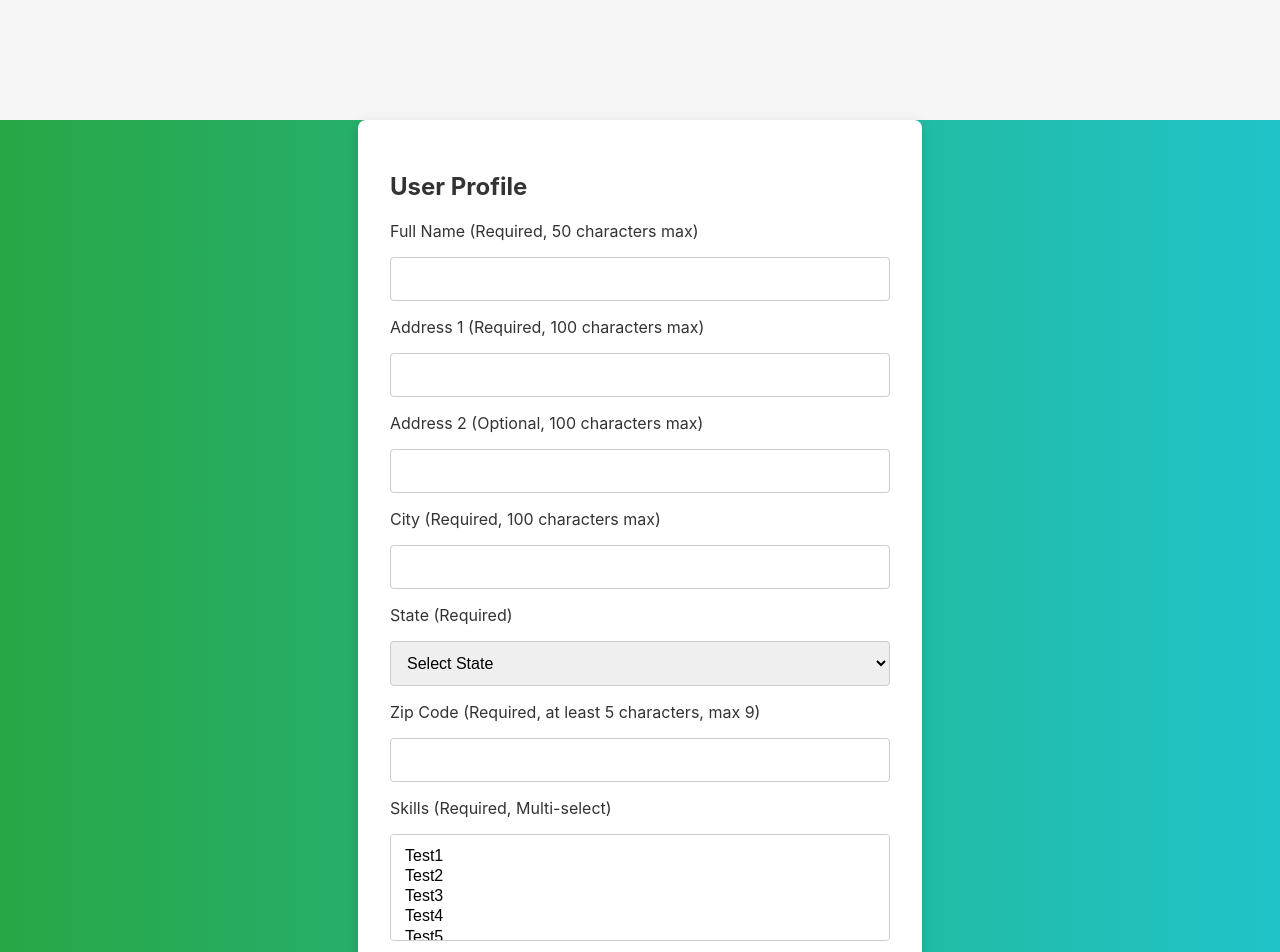
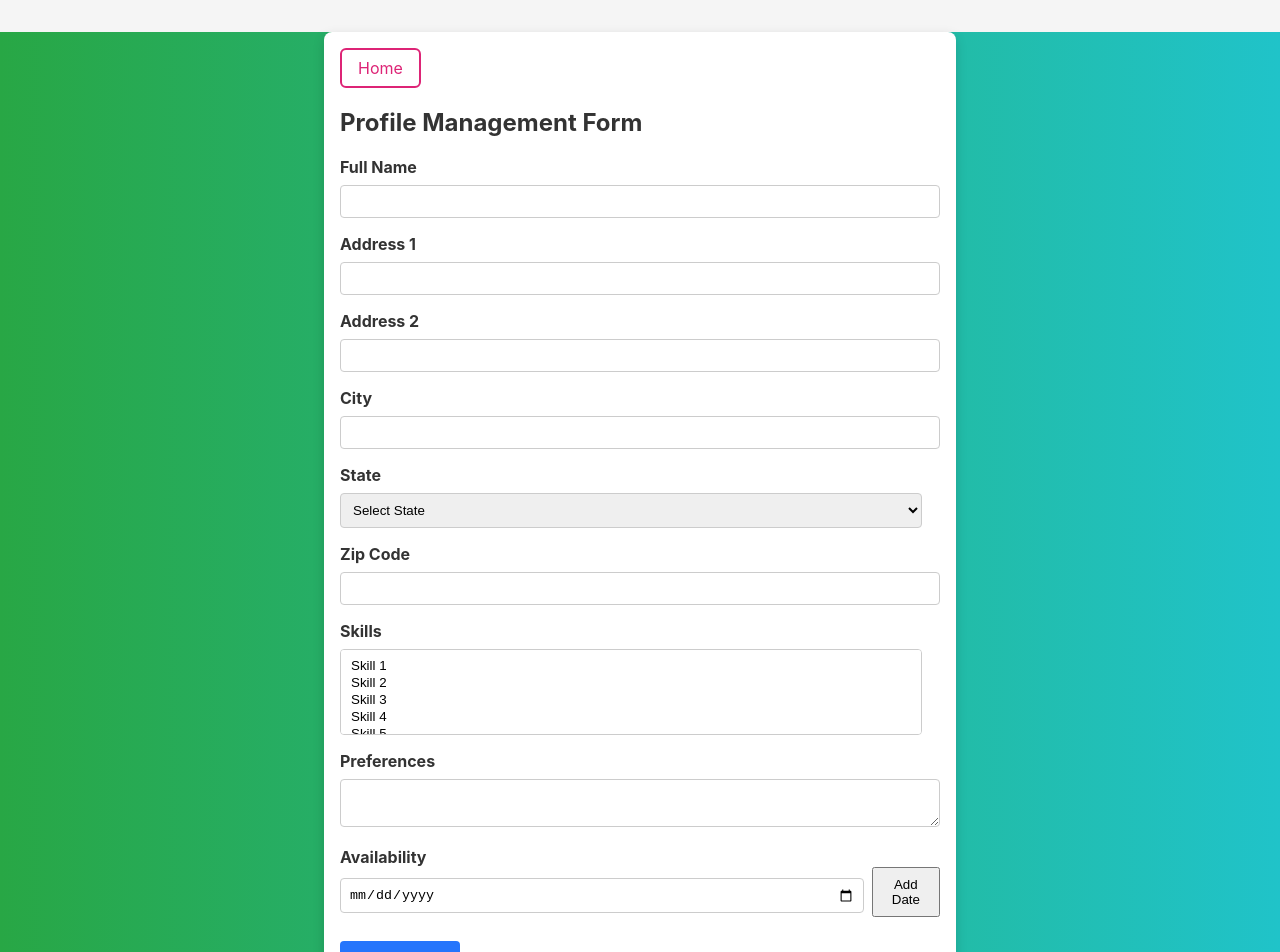
Before and after one commit to NomyNom/volunteering_web_app, a React (Create React App) app in the folder frontend/: page /profile in a window 1280 px wide. Shown: the top 952 px of the page. Built offline with nearby package versions, Linux system fonts and the light colour scheme.

Commit message:
tweaks to profile and event forms
- added an alert after profile saved
- properly centered event textbox
- adjusted home button to be more consistent with the others
- updated logic for adding dates

```diff
--- a/frontend/src/components/Admin/EventForm.css
+++ b/frontend/src/components/Admin/EventForm.css
@@ -1,6 +1,6 @@
 /* src/components/EventForm.css */
 
-/* Container: center everything, but remove 100vh so it doesn't stretch too tall */
+
 .event-form-container {
   display: flex;
   align-items: center;
@@ -9,7 +9,7 @@
   padding: 2rem;
 }
 
-  /* Card with reduced vertical padding if you like */
+
 .event-form-card {
   background: #ffffff;
   padding: 1.5rem;
@@ -40,7 +40,7 @@
 .form-group label {
   display: block;
   font-size: 0.9rem;
-    margin-bottom: 0.25rem; /* Reduce margin to shrink vertical space */
+  margin-bottom: 0.25rem;
 }
 
 .form-group input,
@@ -51,6 +51,7 @@
   border: 1px solid #ccc;
   border-radius: 4px;
   font-size: 1rem;
+  box-sizing: border-box; /* added a border box here for centering */
 }
 
 /* Primary button styling */
@@ -63,7 +64,7 @@
   border-radius: 4px;
   font-size: 1rem;
   cursor: pointer;
-    margin-top: 0.75rem; /* Slight margin above the button */
+  margin-top: 0.75rem;
 }
 
 .btn-primary:hover {
--- a/frontend/src/components/Profile/Profile.css
+++ b/frontend/src/components/Profile/Profile.css
@@ -1,5 +1,3 @@
-/* Navigation styling */
-
 body {
     background: linear-gradient(90deg, #28a745, #20c3c9);
   }
@@ -66,3 +64,66 @@ body {
 .formContainer button:hover {
     background: #1a5ec8;
 }
+
+/* Header styling with Home button */
+.profile-header {
+    display: flex;
+    justify-content: flex-start;
+    margin-bottom: 1rem;
+}
+
+.home-button {
+    text-decoration: none;
+    color: #dd2476;  /* red theme color */
+    font-weight: normal;
+    padding: .5rem 1rem;
+    border: 2px solid #dd2476;
+    border-radius: 6px;
+    transition: background-color 0.3s ease, color 0.3s ease;
+}
+
+/* Card container for the profile form */
+.profile-container {
+    max-width: 600px;
+    margin: 2rem auto;
+    padding: 1rem;
+    background: #ffffff; /* White card */
+    border-radius: 8px;
+    box-shadow: 0 4px 12px rgba(0, 0, 0, 0.15);
+}
+
+.home-button:hover {
+    background-color: #dd2476;
+    color: #fff;
+}
+
+label {
+    display: block;
+    margin-top: 1rem;
+    font-weight: bold;
+}
+
+input,
+select,
+textarea {
+  width: 97%;
+  padding: 0.5rem;
+  margin-top: 0.5rem;
+  border: 1px solid #ccc;
+  border-radius: 4px;
+}
+
+button[type="submit"] {
+  margin-top: 1.5rem;
+  padding: 0.75rem 1.5rem;
+  background-color: #2575fc;
+  color: #fff;
+  border: none;
+  border-radius: 4px;
+  cursor: pointer;
+  transition: background-color 0.3s ease;
+}
+
+button[type="submit"]:hover {
+  background-color: #1a5ec8;
+}
--- a/frontend/src/components/Profile/ProfileForm.js
+++ b/frontend/src/components/Profile/ProfileForm.js
@@ -1,7 +1,9 @@
 import { useState } from "react";
+import { Link, useNavigate } from "react-router-dom";
 import "./Profile.css";
 
 function Profile() {
+  const navigate = useNavigate();
   const [fullName, setFullName] = useState("");
   const [address1, setAddress1] = useState("");
   const [address2, setAddress2] = useState("");
@@ -11,6 +13,7 @@ function Profile() {
   const [skills, setSkills] = useState([]);
   const [preferences, setPreferences] = useState("");
   const [availability, setAvailability] = useState([]);
+  const [dateInput, setDateInput] = useState("");
 
   const stateOptions = [
     "AL", "AK", "AZ", "AR", "CA", "CO", "CT", "DE", "FL", "GA",
@@ -20,7 +23,7 @@ function Profile() {
     "SD", "TN", "TX", "UT", "VT", "VA", "WA", "WV", "WI", "WY"
   ];
 
-    const skillOptions = ["Test1", "Test2", "Test3", "Test4", "Test5"];
+  const skillOptions = ["Skill 1", "Skill 2", "Skill 3", "Skill 4", "Skill 5"];
 
   const handleSubmit = (e) => {
     e.preventDefault();
@@ -28,15 +31,44 @@ function Profile() {
       alert("Zip code must be at least 5 characters.");
       return;
     }
-        console.log("Profile submitted:", { fullName, address1, city, state, zip, skills, preferences, availability });
+    console.log("Profile submitted:", {
+      fullName,
+      address1,
+      city,
+      state,
+      zip,
+      skills,
+      preferences,
+      availability,
+    });
+    alert("Profile saved successfully!");
+    navigate("/"); // Redirect to home page after saving the profile
+  };
+
+  // Handler for adding a date when the user clicks the "Add Date" button.
+  const handleAddDate = () => {
+    if (dateInput) {
+      // Regex to ensure the date is complete in the format YYYY-MM-DD
+      const dateRegex = /^\d{4}-\d{2}-\d{2}$/;
+      if (dateRegex.test(dateInput)) {
+        setAvailability([...availability, dateInput]);
+        setDateInput(""); // Clear the date input after adding
+      } else {
+        alert("Please enter a complete valid date in the format YYYY-MM-DD.");
+      }
+    }
   };
 
   return (
-        <div className="formContainer">
-            <h2>User Profile</h2>
+    <div className="profile-container">
+      {/* Header with Home button */}
+      <header className="profile-header">
+        <Link to="/" className="home-button">Home</Link>
+      </header>
+
+      <h2>Profile Management Form</h2>
       <form onSubmit={handleSubmit}>
-
-                <label>Full Name (Required, 50 characters max)</label>
+        <label>Full Name</label>
         <input
           type="text"
           maxLength={50}
@@ -45,7 +77,7 @@ function Profile() {
           required
         />
 
-                <label>Address 1 (Required, 100 characters max)</label>
+        <label>Address 1</label>
         <input
           type="text"
           maxLength={100}
@@ -54,7 +86,7 @@ function Profile() {
           required
         />
 
-                <label>Address 2 (Optional, 100 characters max)</label>
+        <label>Address 2</label>
         <input
           type="text"
           maxLength={100}
@@ -62,7 +94,7 @@ function Profile() {
           onChange={(e) => setAddress2(e.target.value)}
         />
 
-                <label>City (Required, 100 characters max)</label>
+        <label>City</label>
         <input
           type="text"
           maxLength={100}
@@ -71,15 +103,17 @@ function Profile() {
           required
         />
 
-                <label>State (Required)</label>
+        <label>State</label>
         <select value={state} onChange={(e) => setState(e.target.value)} required>
           <option value="">Select State</option>
           {stateOptions.map((st) => (
-                        <option key={st} value={st}>{st}</option>
+            <option key={st} value={st}>
+              {st}
+            </option>
           ))}
         </select>
 
-                <label>Zip Code (Required, at least 5 characters, max 9)</label>
+        <label>Zip Code</label>
         <input
           type="text"
           maxLength={9}
@@ -88,7 +122,7 @@ function Profile() {
           required
         />
 
-                <label>Skills (Required, Multi-select)</label>
+        <label>Skills</label>
         <select
           multiple
           value={skills}
@@ -98,23 +132,33 @@ function Profile() {
           required
         >
           {skillOptions.map((skill) => (
-                        <option key={skill} value={skill}>{skill}</option>
+            <option key={skill} value={skill}>
+              {skill}
+            </option>
           ))}
         </select>
 
-                <label>Preferences (Optional)</label>
+        <label>Preferences</label>
         <textarea
           value={preferences}
           onChange={(e) => setPreferences(e.target.value)}
         />
 
-                <label>Availability (Select Multiple Dates)</label>
+        <label>Availability</label>
+        {/*
+          Using a controlled date input with an "Add Date" button.
+          The date is only added when the user clicks the button.
+        */}
+        <div style={{ display: "flex", alignItems: "center" }}>
           <input
             type="date"
-                    onChange={(e) =>
-                        setAvailability([...availability, e.target.value])
-                    }
+            value={dateInput}
+            onChange={(e) => setDateInput(e.target.value)}
           />
+          <button type="button" onClick={handleAddDate} style={{ marginLeft: "0.5rem", padding: "0.5rem" }}>
+            Add Date
+          </button>
+        </div>
         <div>
           {availability.length > 0 && (
             <p>Selected Dates: {availability.join(", ")}</p>
```
Also changed, not shown: 1 other file (tests, documents, lock files or other folders). Lines whose indentation alone changed are shown as unchanged.
